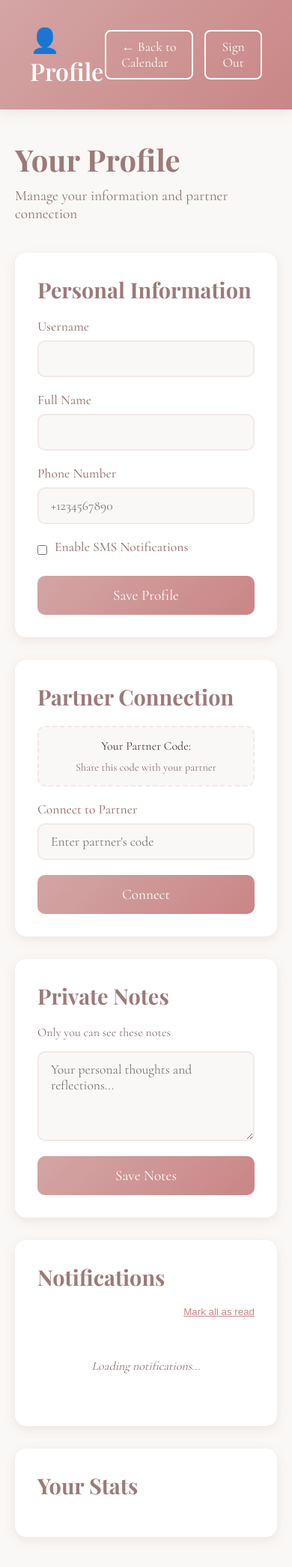
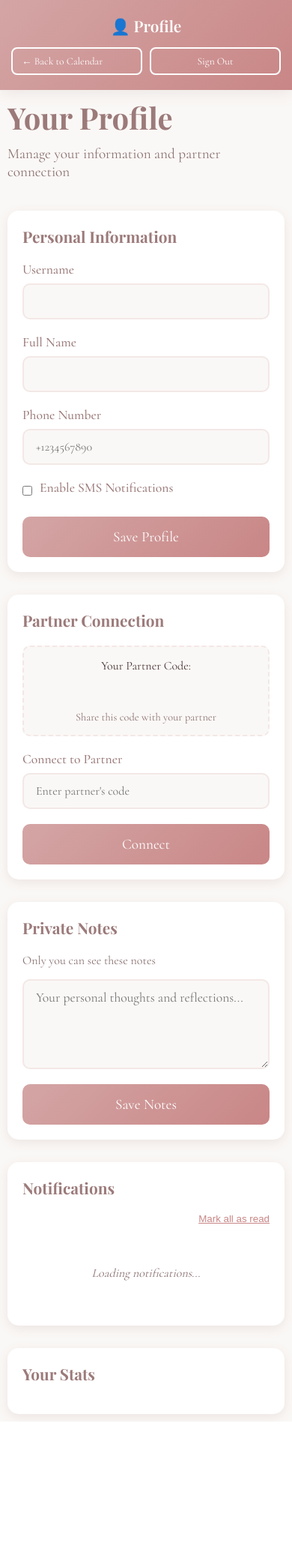
Before and after one commit to wingnut144/sTracker, a Flask app: template templates/profile.html in a window 390 px wide. Shown: the whole page at 75% size. After the commit the page ends 1896 px from the top, so only its background shows below. Run offline with Flask 3, Linux system fonts and the light colour scheme; the template is opened without the code that fills it, so the values that code supplies are empty.

Commit message:
Update profile.html

```diff
--- a/templates/profile.html
+++ b/templates/profile.html
@@ -310,6 +310,112 @@
             background: var(--surface);
             border-color: var(--secondary);
         }
+
+        /* ============================================================================
+   MOBILE RESPONSIVE STYLES
+   ============================================================================ */
+
+@media (max-width: 768px) {
+    .header {
+        padding: 20px 15px;
+        flex-direction: column;
+        gap: 15px;
+    }
+
+    .header h1 {
+        font-size: 1.5rem;
+    }
+
+    .header-actions {
+        width: 100%;
+        justify-content: center;
+        flex-wrap: wrap;
+        gap: 10px;
+    }
+
+    .btn {
+        padding: 8px 15px;
+        font-size: 0.95rem;
+        flex: 1;
+        min-width: 100px;
+    }
+
+    .container {
+        padding: 10px;
+    }
+
+    .profile-grid {
+        grid-template-columns: 1fr;
+        gap: 20px;
+    }
+
+    .card {
+        padding: 20px;
+    }
+
+    .card-title {
+        font-size: 1.3rem;
+    }
+
+    .form-group input,
+    .form-group textarea {
+        font-size: 16px; /* Prevents iOS zoom */
+    }
+
+    .submit-btn {
+        width: 100%;
+        padding: 15px;
+    }
+
+    .partner-code-value {
+        font-size: 1.2rem;
+        padding: 15px;
+        word-break: break-all;
+    }
+
+    .stats-grid {
+        grid-template-columns: 1fr 1fr;
+        gap: 10px;
+    }
+
+    .stat {
+        padding: 15px;
+    }
+
+    .stat-value {
+        font-size: 1.5rem;
+    }
+
+    .notification {
+        padding: 15px;
+    }
+
+    .notification-header {
+        flex-direction: column;
+        gap: 5px;
+        align-items: flex-start;
+    }
+}
+
+@media (max-width: 480px) {
+    .header h1 {
+        font-size: 1.3rem;
+    }
+
+    .btn {
+        font-size: 0.85rem;
+        padding: 8px 12px;
+        min-width: 80px;
+    }
+
+    .stats-grid {
+        grid-template-columns: 1fr;
+    }
+
+    .partner-code-value {
+        font-size: 1rem;
+    }
+}
     </style>
 </head>
 <body>
```
